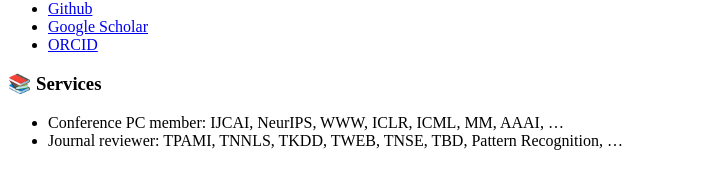
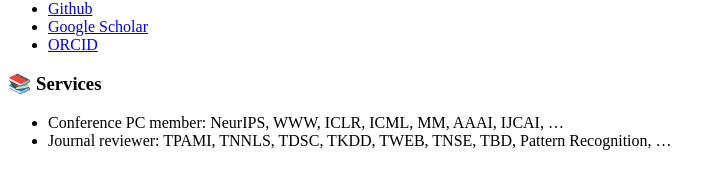
Before and after one commit to Cuiying-Huo/Cuiying-Huo.github.io, a Jekyll site: the page built from _pages/includes/others.md, in a window 1280 px wide. Shown: the part 325-514 px from the top of the page, without its empty margins (0-706 px from the left). Built offline with Jekyll 4.4.1, drawn with Linux system fonts in a browser that asks for light colours; our own code applies the rules of GitHub Pages for plain Markdown files.

Commit message:
Update others.md

```diff
--- a/_pages/includes/others.md
+++ b/_pages/includes/others.md
@@ -1,3 +1,3 @@
 # 📚 Services
-- Conference PC member: IJCAI, NeurIPS, WWW, ICLR, ICML, MM, AAAI, ...
-- Journal reviewer: TPAMI, TNNLS, TKDD, TWEB, TNSE, TBD, Pattern Recognition, ...
+- Conference PC member: NeurIPS, WWW, ICLR, ICML, MM, AAAI, IJCAI, ...
+- Journal reviewer: TPAMI, TNNLS, TDSC, TKDD, TWEB, TNSE, TBD, Pattern Recognition, ...
```
